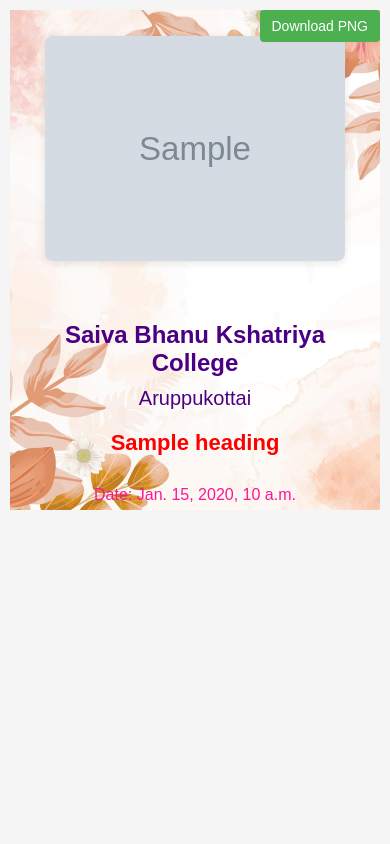
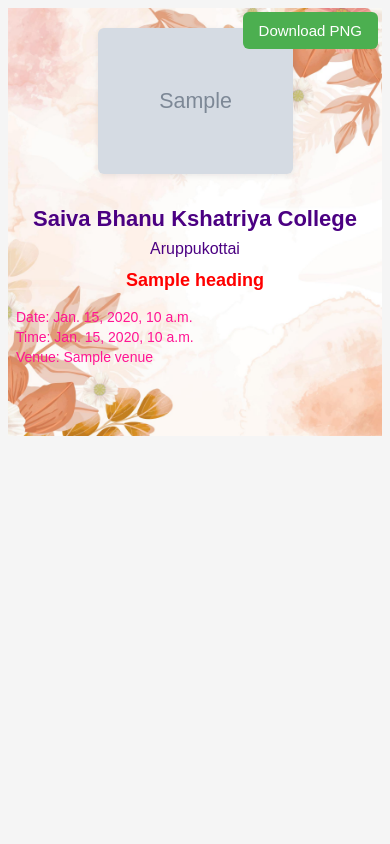
Before and after one commit to Aswin-AR5055/TemplateEditor, a Django app: template editor/templates/editor/template_preview.html in a window 390 px wide. Run offline with Django 5.2, Linux system fonts and the light colour scheme; the template is opened without the code that fills it: most values are stand-ins (such as "Sample title", 1, 10 or a date in 2020); grey boxes marked "Sample" are stand-in pictures.

Commit message:
updated css rules

```diff
--- a/editor/static/css/style.css
+++ b/editor/static/css/style.css
@@ -121,66 +121,88 @@
     }
 }
 
-/* ✅ IMPROVED MOBILE OPTIMIZATION */
 @media (max-width: 768px) {
     html,
     body {
         padding: 0;
+        margin: 0;
+        width: 100%;
+        height: auto;
+        background: #f5f5f5;
+        display: block;
         align-items: flex-start;
-        background: #f5f5f5;
+        justify-content: flex-start;
     }
 
     .container {
-        padding: 10px;
+        width: 100%;
+        padding: 8px;
+        box-sizing: border-box;
+        margin-bottom: 0;
+        display: block;
     }
 
     #invitation {
         width: 100%;
         max-width: 100%;
         height: auto;
-        min-height: 500px; /* Ensure minimum height */
+        min-height: 400px;
         background-size: cover;
         background-position: center;
-        aspect-ratio: 16/9; /* More standard aspect ratio */
-        transform: scale(1);
         margin: 0;
-        padding: 10px;
+        padding: 8px;
         box-sizing: border-box;
+        font-size: 16px;
+    }
+
+    .image-container {
+        margin: 12px 0;
+        display: flex;
+        justify-content: center;
+        align-items: center;
+    }
+
+    .image-container img {
+        max-width: 50vw;
+        height: auto;
+        border-radius: 6px;
+        box-shadow: 0 2px 6px rgba(0,0,0,0.08);
     }
 
     .college {
-        font-size: 24px;
-        margin-top: 60px;
+        font-size: 22px;
+        margin-top: 32px;
     }
 
     .location {
-        font-size: 20px;
-        margin: 10px 0;
+        font-size: 16px;
+        margin: 8px 0;
     }
 
     .heading {
-        margin: 20px;
-        font-size: 22px;
+        margin: 12px;
+        font-size: 18px;
     }
 
     .message {
-        font-size: 18px;
-        max-width: 90%;
-        margin: 15px auto;
-        line-height: 1.4;
+        font-size: 15px;
+        max-width: 98%;
+        margin: 10px auto;
+        line-height: 1.3;
     }
 
     .footer {
         position: relative;
         bottom: auto;
-        margin-top: 30px;
-        padding-bottom: 30px;
-        font-size: 16px;
+        margin-top: 18px;
+        padding-bottom: 18px;
+        font-size: 14px;
     }
 
     .footer-content {
         flex-direction: column;
-        gap: 5px;
+        gap: 4px;
+        align-items: flex-start;
     }
 
     .footer-separator {
@@ -189,12 +211,11 @@
 
     .download-btn {
         position: fixed;
-        top: 10px;
-        right: 10px;
+        top: 12px;
+        right: 12px;
         left: auto;
-        padding: 8px 12px;
-        background: #4CAF50;
-        color: white;
-        border: none;
-        border-radius: 4px;
-        font-size: 14px;
+        padding: 10px 16px;
+        font-size: 15px;
+        border-radius: 6px;
+    }
+}
```
